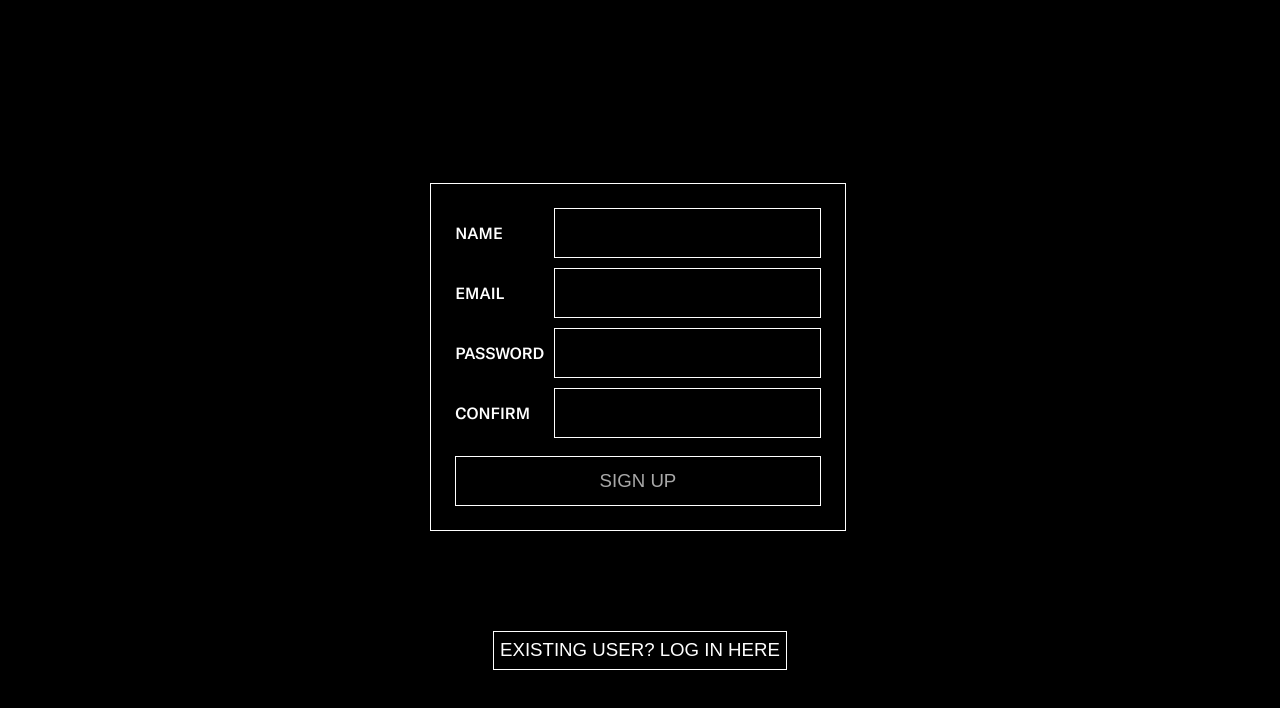
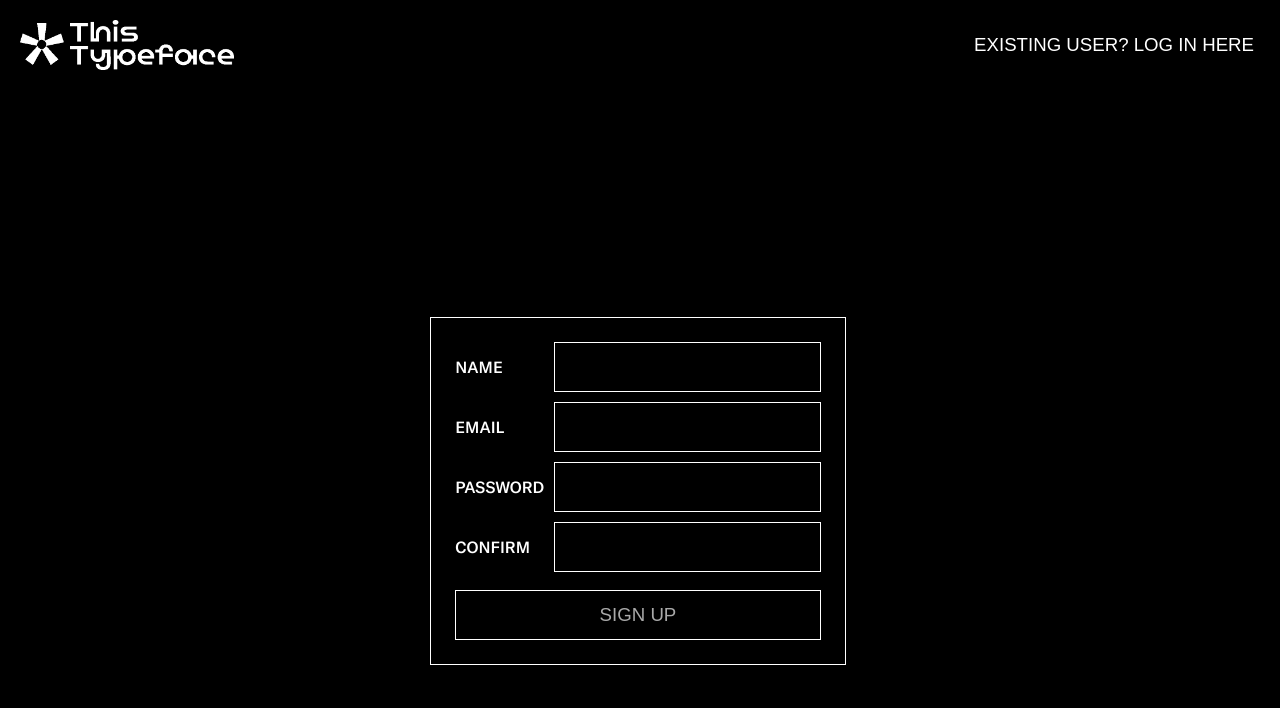
Before and after one commit to tareknagy/this-typeface, a React (Create React App) app: page / in a window 1280 px wide. Shown: the top 708 px of the page. Built offline with nearby package versions, Linux system fonts and the light colour scheme; no server answers.

Commit message:
add logo to Auth page

```diff
--- a/public/index.html
+++ b/public/index.html
@@ -7,9 +7,9 @@
     <meta name="theme-color" content="#000000" />
     <meta
       name="description"
-      content="Web site created using create-react-app"
+      content="A Typeface exploration app. Easily find and sort through typefaces installed on your computer."
     />
-    <link rel="apple-touch-icon" href="%PUBLIC_URL%/logo192.png" />
+    <link rel="apple-touch-icon" href="%PUBLIC_URL%/logo_block_129.png" />
     <!--
       manifest.json provides metadata used when your web app is installed on a
       user's mobile device or desktop. See https://developers.google.com/web/fundamentals/web-app-manifest/
@@ -24,7 +24,7 @@
       work correctly both with client-side routing and a non-root public URL.
       Learn how to configure a non-root public URL by running `npm run build`.
     -->
-    <title>React App</title>
+    <title>This Typeface</title>
   </head>
   <body>
     <noscript>You need to enable JavaScript to run this app.</noscript>
--- a/src/pages/App/App.css
+++ b/src/pages/App/App.css
@@ -179,7 +179,18 @@ header {
   background-color: black;
   transition: 300ms ease;
   z-index: 1;
+}
 
+.auth-header {
+  display: flex;
+  justify-content: space-between;
+  width: 100vw;
+}
+
+.auth-header button {
+  height: 50px;
+  margin: 20px;
+  border: none;
 }
 
 .header-scroll {
--- a/src/pages/AuthPage/AuthPage.jsx
+++ b/src/pages/AuthPage/AuthPage.jsx
@@ -1,12 +1,17 @@
 import React, { useState } from 'react';
 import SignUpForm from '../../components/SignUpForm/SignUpForm';
 import LoginForm from '../../components/LoginForm/LoginForm';
+import logo from '../../images/logo_white.png';
 
 export default function AuthPage({ setUser }){
     const [showLogin, setShowLogin] = useState(true);
-    console.log('hi');
+
     return (
         <main>
+            <div className="auth-header">
+                <img className="logo" src={logo} alt="This Typeface Icon" />
+                <button onClick={() => setShowLogin(!showLogin)}>{showLogin ? 'EXISTING USER? LOG IN HERE' : 'NEW USER? SIGN UP HERE'}</button>
+            </div>
             <div className="auth-container">
                 <h1>AuthPage</h1>
                 {showLogin ?
@@ -14,7 +19,6 @@ export default function AuthPage({ setUser }){
                     :
                     <LoginForm setUser={setUser} />
                 }
-                <button onClick={() => setShowLogin(!showLogin)}>{showLogin ? 'EXISTING USER? LOG IN HERE' : 'NEW USER? SIGN UP HERE'}</button>
             </div>
         </main>
     );
```
Also changed, not shown: public/logo_block_128.png (added), 1 other file (tests, documents, lock files or other folders).
